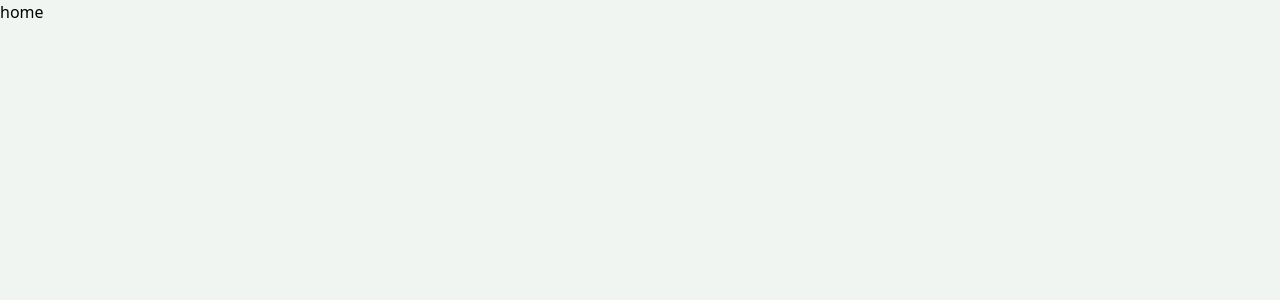
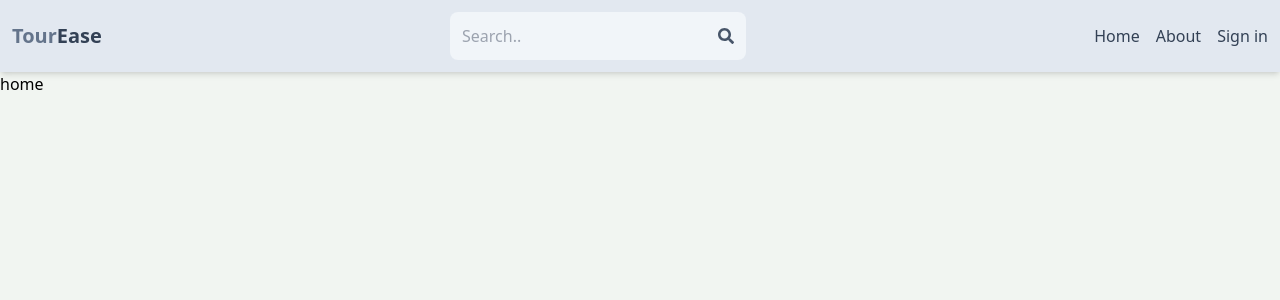
Before and after one commit to MdAbuBokor/TourEase, a React (Vite) app in the folder client/: page / in a window 1280 px wide. Shown: the top 300 px of the page. Built offline with nearby package versions, Linux system fonts and the light colour scheme.

Commit message:
create header section

```diff
--- a/client/package.json
+++ b/client/package.json
@@ -12,6 +12,7 @@
   "dependencies": {
     "react": "^18.2.0",
     "react-dom": "^18.2.0",
+    "react-icons": "^4.11.0",
     "react-router-dom": "^6.16.0"
   },
   "devDependencies": {
--- a/client/src/App.jsx
+++ b/client/src/App.jsx
@@ -1,5 +1,6 @@
 
 import { BrowserRouter, Route, Routes } from 'react-router-dom';
+import Header from './components/Header';
 import About from './pages/about';
 import Home from './pages/home';
 import Profile from './pages/profile';
@@ -7,7 +8,9 @@
 import SignUp from './pages/signUp';
 
 export default function App() {
-  return  (<BrowserRouter>
+  return  (
+  <BrowserRouter>
+     <Header/>
      <Routes>
        <Route path="/" element={<Home />} />
        <Route path="/signup" element={<SignUp />} />
--- /dev/null
+++ b/client/src/components/Header.jsx
@@ -0,0 +1,29 @@
+import React from 'react'
+import { FaSearch } from 'react-icons/fa'
+
+export default function Header() {
+  return (
+    <header className='bg-slate-200 shadow-md'>
+        <div className="flex justify-between items-center max-w-6l mx-auto p-3">
+        <h1 className='font-bold text-sm sm:text-xl flex flex-wrap'>
+            <span className='text-slate-500'>
+                Tour
+            </span>
+            <span className='text-slate-700'>
+                Ease
+            </span>
+        </h1>
+        <form action="" className='bg-slate-100 p-3 rounded-lg flex items-center'>
+            <input type="text" placeholder='Search..' className='bg-transparent focus:outline-none w-24 sm:w-64' />
+        <FaSearch className='text-slate-600'/>
+        </form>
+        <ul className='flex gap-4 '>
+            <li className='hidden sm:inline text-slate-700 hover:underline'>Home</li>
+            <li className='hidden sm:inline text-slate-700 hover:underline'>About</li>
+            <li className='text-slate-700 hover:underline'>Sign in</li>
+        </ul>
+        </div>
+
+    </header>
+  )
+}
```
Also changed, not shown: 1 other file (tests, documents, lock files or other folders).
